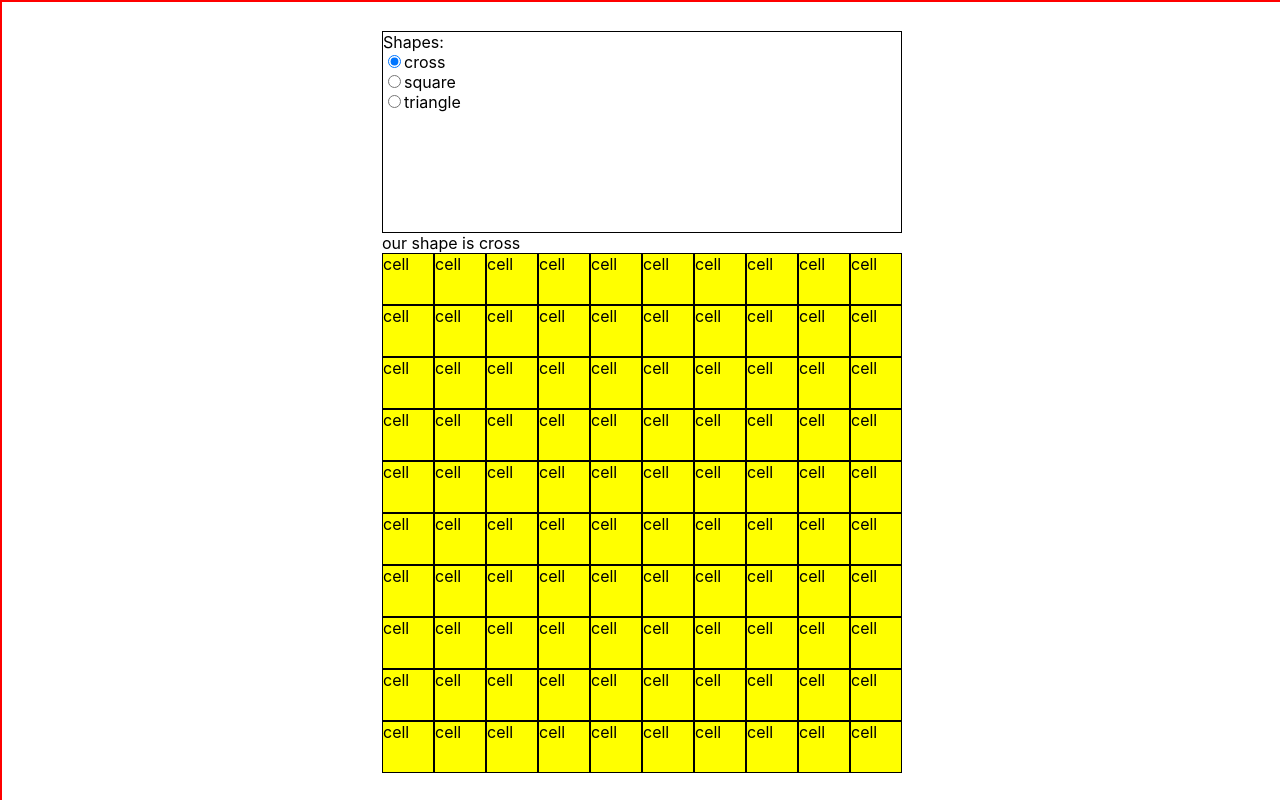
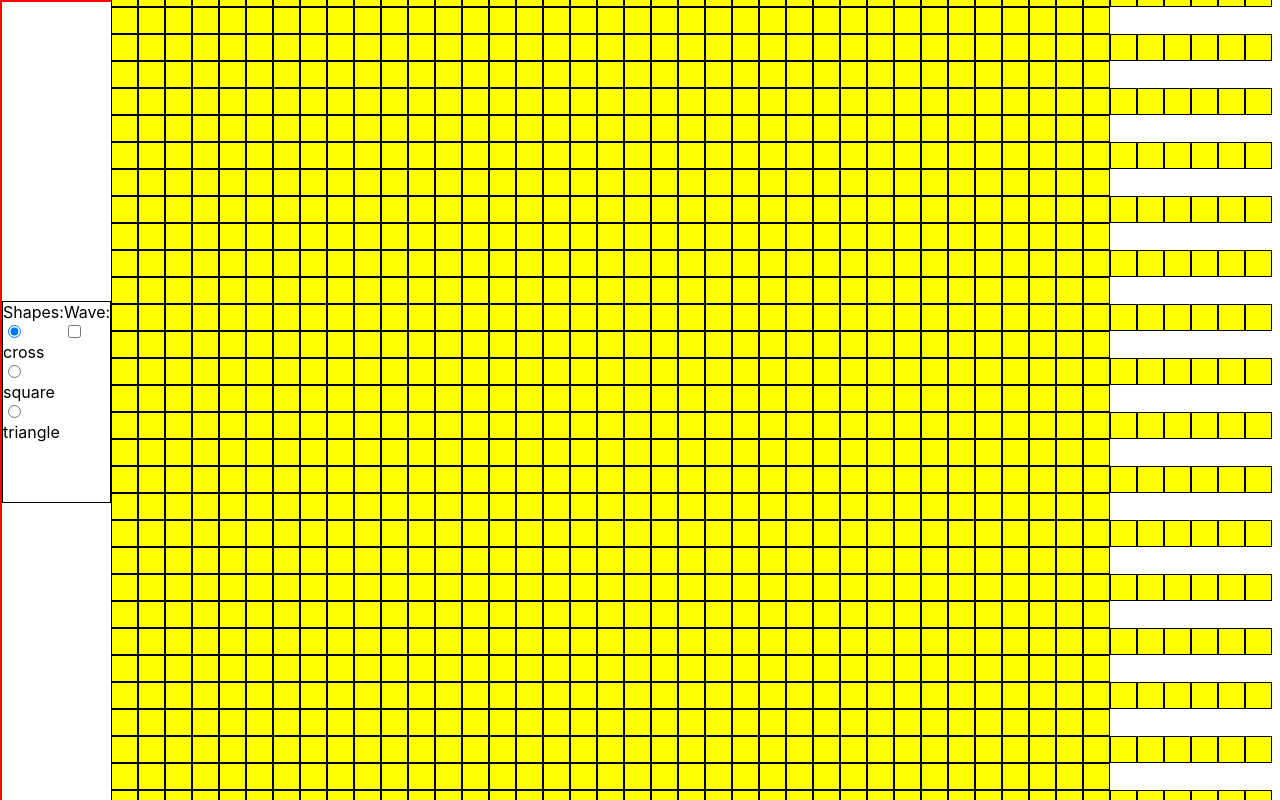
Before and after one commit to michaeljreynolds/grid-colors, a React (Create React App) app: page / in a window 1280 px wide. Shown: the top 800 px of the page. Built offline with nearby package versions, Linux system fonts and the light colour scheme.

Commit message:
Waves and patterns and shapes oh my
Cool prototype of shape and pattern generator. Added wave generator that steps an interval every x ms to redraw the grid, advancing one position. Keeps color of last step, so you can see a cool trail. Added a list of todos to readme to make this cooler.

```diff
--- a/src/App.css
+++ b/src/App.css
@@ -35,7 +35,7 @@
   border: 2px solid red;
   justify-content: center;
   align-items: center;
-  flex-direction: column;
+
 }
 
 .grid {
@@ -47,6 +47,14 @@
   border: 1px solid black;
 }
 
+.flex {
+  display: flex;
+}
+
+.flex > div {
+  flex: 1 1 0;
+}
+
 @keyframes App-logo-spin {
   from {
     transform: rotate(0deg);
--- a/src/App.tsx
+++ b/src/App.tsx
@@ -7,9 +7,14 @@ import Options from './Options';
 function App() {
 
   const [shape, setShape] = useState("cross");
+  const [wave, setWave] = useState(false);
 
   const shapeCallback = (currentShape) => {
     setShape(currentShape);
+  }
+
+  const waveCallback = (wave) => {
+    setWave(wave);
   }
 
   const colors = [
@@ -21,14 +26,12 @@ function App() {
 
   return (
     <div className="container">
-      <div>
-        <div className="options" >
-          <Options shapeCallback={shapeCallback} />
+      <div className="options" >
+          <Options shapeCallback={shapeCallback} waveCallback={waveCallback} />
         </div>
         <div className="grid">
-          <Grid shape={shape} cellSize="50" colors={colors} />
+          <Grid shape={shape} wave={wave} cellSize="50" colors={colors} />
         </div>
-      </div>
     </div>
   );
 }
--- a/src/Grid.tsx
+++ b/src/Grid.tsx
@@ -1,30 +1,31 @@
 import { emitWarning } from 'process';
 import React, { useEffect, useState } from 'react';
+import { getNextShapeForGrid, resetGridColors } from './services/ShapeService';
 import './Grid.css';
 
 function Grid(props) {
 
-    const { shape, cellSize, colors } = props;
+    const { shape, wave, cellSize, colors } = props;
 
+    const [grid, setGrid] = useState(() => {
         let tempGrid = [];
         let id = 0;
-
-    for (let i = 0; i < 500; i += 50) {
+        for (let i = 0; i < 500 * 4; i += 25) {
             let temp = [];
-        for (let j = 0; j < 500; j+= 50) {
+            for (let j = 0; j < 500 * 4; j+= 25) {
                 temp.push({
                     id,
                     //color: colors[Math.floor(Math.random() * 4)],
                     color: 'yellow',
-                width: 50,
-                height: 50
+                    width: 25,
+                    height: 25
                 })
                 id++;
             }
             tempGrid.push(temp);
         }
-
-    const [grid, setGrid] = useState(tempGrid);
+        return tempGrid;
+    });
 
     const handleMouseOver = (e) => {
         e.target.className = "blue-hover";
@@ -36,70 +37,30 @@ function Grid(props) {
     const handleClick = (e) => {
         let row = parseInt(e.currentTarget.getAttribute('data-row'), 10);
         let column = parseInt(e.currentTarget.getAttribute('data-column'), 10);
-        let newGrid = getPropagatedShapeGrid(row, column, shape);
+        if (wave) {
+            let stepNumber = 0;
+            let stepGrid = getNextShapeForGrid(grid, shape, colors, row, column, stepNumber);
+            setGrid([...stepGrid]);
+            const interval = setInterval(() => {
+                //setGrid(resetGridColors(grid));
+                stepGrid = getNextShapeForGrid(grid, shape, colors, row, column, stepNumber);
+                setGrid([...stepGrid]);
+                if (stepNumber === 20) {
+                    window.clearInterval(interval);
+                }
+                stepNumber++;
+            }, 500);
+        } else {
+            const stepNumber = 0;
+            let newGrid = getNextShapeForGrid(grid, shape, colors, row, column, stepNumber);
             setGrid([...newGrid]);
         }
 
-    const getPropagatedShapeGrid = (row, column, shape) => {
-        let temp = grid;
-        let colorArray = [];
-
-        if (shape === "cross") {
-
-            let top = temp[row - 1][column];
-            let bottom = temp[row + 1][column];
-            let left = temp[row][column - 1];
-            let right = temp[row][column + 1];
-
-            colorArray.push(left);
-            colorArray.push(right);
-            colorArray.push(top);
-            colorArray.push(bottom);
-
-        } else if (shape === "square") {
-            let top = temp[row - 1][column];
-            let bottom = temp[row + 1][column];
-            let left = temp[row][column - 1];
-            let right = temp[row][column + 1];
-
-            let diagonalLeftTop = temp[row - 1][column - 1];
-            let diagonalRightTop = temp[row - 1][column + 1];
-            let diagonalLeftBottom = temp[row + 1][column - 1];
-            let diagonalRightBottom= temp[row + 1][column + 1];
-
-            colorArray.push(left);
-            colorArray.push(right);
-            colorArray.push(top);
-            colorArray.push(bottom);
-
-            colorArray.push(diagonalLeftBottom);
-            colorArray.push(diagonalRightBottom);
-            colorArray.push(diagonalLeftTop);
-            colorArray.push(diagonalRightTop);
-        } else if (shape === "triangle") {
-            let top = temp[row - 1][column];
-            let diagonalLeftBottom = temp[row + 1][column - 1];
-            let diagonalRightBottom= temp[row + 1][column + 1];
-
-            colorArray.push(top);
-            colorArray.push(diagonalLeftBottom);
-            colorArray.push(diagonalRightBottom);
     }
-
-
-
-        // update squares based off of their previous color
-        for (let i = 0; i < colorArray.length; i++) {
-            colorArray[i].color = colors.indexOf(colorArray[i].color) + 1 >= colors.length ? colors[0] : colors[colors.indexOf(colorArray[i].color) + 1];
-        }
-
-        return temp;
-    };
-
 
     return (
         <div className="outer">
-            our shape is {shape}
+            our shape is {shape} and our wave is {wave.toString()}
             {grid.map((row, index) => {
                 return (
                     <div key={index} className="row">
@@ -112,9 +73,8 @@ function Grid(props) {
                                 display: 'inline-block'
                             }
                             return (
-                                <div data-row={index} data-column={columnIndex} key={cell.id} onClick={handleClick} onMouseOver={handleMouseOver} onMouseLeave={handleMouseLeave} style={style}>cell</div>
+                                <div data-row={index} data-column={columnIndex} key={cell.id} onClick={handleClick} onMouseOver={handleMouseOver} onMouseLeave={handleMouseLeave} style={style}>&nbsp;</div>
                             );
-
                         })}
                     </div>
                 );
--- a/src/Options.tsx
+++ b/src/Options.tsx
@@ -4,9 +4,10 @@ import './Options.css';
 
 function Options(props) {
 
-    const { shapeCallback } = props;
+    const { shapeCallback, waveCallback } = props;
 
     const [shape, setShape] = useState("cross");
+    const [wave, setWave] = useState(false);
 
     const handleChange = (e) => {
         const { id } = e.target;
@@ -14,9 +15,16 @@ function Options(props) {
         shapeCallback(id);
     }
 
+    const handleWaveChange = (e) => {
+        const { checked } = e.target;
+        setWave(checked);
+        waveCallback(checked);
+    }
+
     let shapes = ["cross", "square", "triangle"];
 
     return (
+        <div className="flex">
             <div>
                 Shapes:
                 {shapes.map((currentShape, index) => {
@@ -27,7 +35,10 @@ function Options(props) {
                         </div>
                     );
                 })}
-
+            </div>
+            <div>
+                Wave: <input type="checkbox" name="wave" id="wave" onChange={handleWaveChange} />
+            </div>
         </div>
     );
 }
--- /dev/null
+++ b/src/services/ShapeService.tsx
@@ -0,0 +1,51 @@
+export function getNextShapeForGrid(grid, shape, colors, row, column, stepNumber) {
+    let temp = grid;
+    let colorArray = [];
+
+    let top = temp[row - 1 - stepNumber][column];
+    let bottom = temp[row + 1 + stepNumber][column];
+    let left = temp[row][column - 1 - stepNumber];
+    let right = temp[row][column + 1 + stepNumber];
+
+    let diagonalLeftTop = temp[row - 1 - stepNumber][column - 1 - stepNumber];
+    let diagonalRightTop = temp[row - 1 - stepNumber][column + 1 + stepNumber];
+    let diagonalLeftBottom = temp[row + 1 + stepNumber][column - 1 - stepNumber];
+    let diagonalRightBottom= temp[row + 1 + stepNumber][column + 1 + stepNumber];
+
+    if (shape === "cross") {
+        colorArray.push(left);
+        colorArray.push(right);
+        colorArray.push(top);
+        colorArray.push(bottom);
+    } else if (shape === "square") {
+        colorArray.push(left);
+        colorArray.push(right);
+        colorArray.push(top);
+        colorArray.push(bottom);
+        colorArray.push(diagonalLeftBottom);
+        colorArray.push(diagonalRightBottom);
+        colorArray.push(diagonalLeftTop);
+        colorArray.push(diagonalRightTop);
+    } else if (shape === "triangle") {
+        colorArray.push(top);
+        colorArray.push(diagonalLeftBottom);
+        colorArray.push(diagonalRightBottom);
+    }
+    // update squares based off of their previous color
+    for (let i = 0; i < colorArray.length; i++) {
+        colorArray[i].color = colors.indexOf(colorArray[i].color) + 1 >= colors.length ? colors[0] : colors[colors.indexOf(colorArray[i].color) + 1];
+    }
+    return temp;
+}
+
+export function resetGridColors(grid) {
+    let newGrid = [...grid];
+
+    newGrid.forEach((row, r) => {
+        row.forEach((col, c) => {
+            newGrid[r][c].color = 'yellow';
+        });
+    });
+
+    return newGrid;
+}
```
Also changed, not shown: src/Options.css (line endings or trailing spaces), 1 other file (tests, documents, lock files or other folders). Lines whose indentation alone changed are shown as unchanged.
